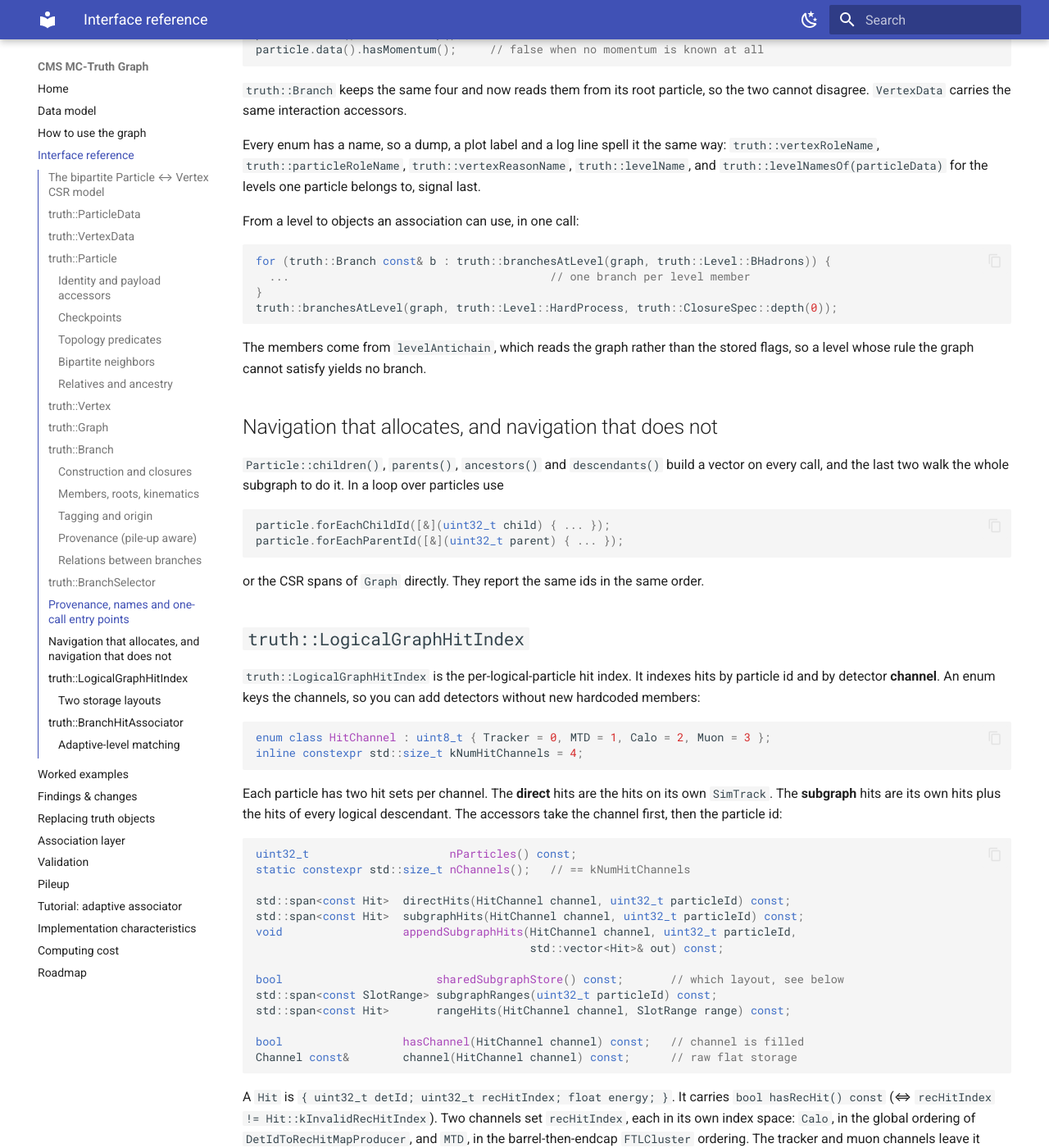
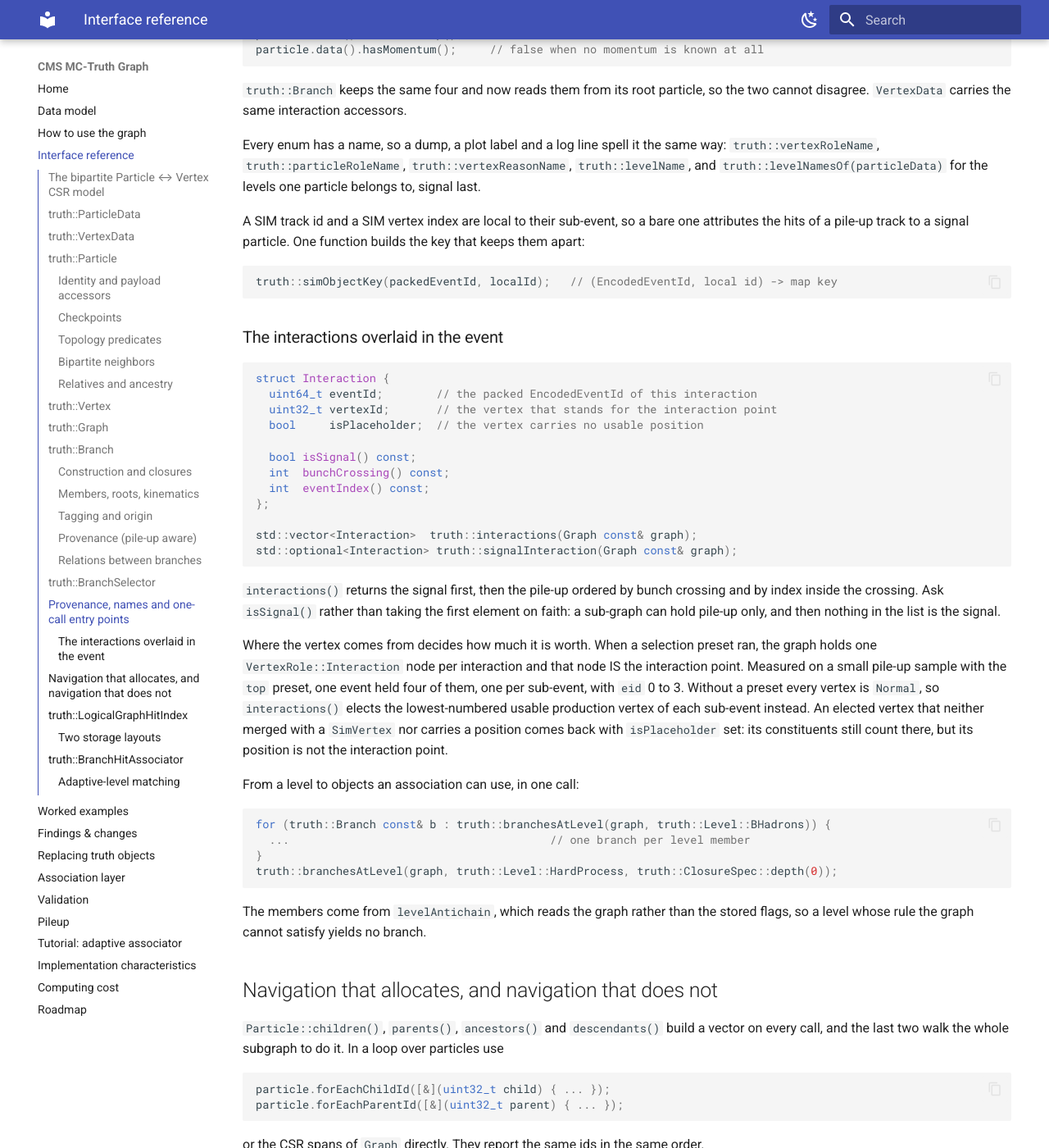
Before and after one commit to felicepantaleo/cms-truth-docs, an MkDocs documentation site: the page built from docs/interface.md, in a window 1280 px wide and 1400 px high, scrolled down 9253 px. Shown: the whole window at 82% size. Built offline with MkDocs 1.6.1 and Material for MkDocs 9.7.7, drawn with Linux system fonts in a browser that asks for light colours; some of the changed text lies outside the part shown.

Commit message:
interface: the interactions of an event, the SIM object key and ancestorCount

````diff
--- a/docs/interface.md
+++ b/docs/interface.md
@@ -419,6 +419,44 @@ Every enum has a name, so a dump, a plot label and a log line spell it the same
 `truth::levelName`, and `truth::levelNamesOf(particleData)` for the levels one particle
 belongs to, signal last.
 
+A SIM track id and a SIM vertex index are local to their sub-event, so a bare one
+attributes the hits of a pile-up track to a signal particle. One function builds the key
+that keeps them apart:
+
+```cpp
+truth::simObjectKey(packedEventId, localId);   // (EncodedEventId, local id) -> map key
+```
+
+### The interactions overlaid in the event
+
+```cpp
+struct Interaction {
+  uint64_t eventId;        // the packed EncodedEventId of this interaction
+  uint32_t vertexId;       // the vertex that stands for the interaction point
+  bool     isPlaceholder;  // the vertex carries no usable position
+
+  bool isSignal() const;
+  int  bunchCrossing() const;
+  int  eventIndex() const;
+};
+
+std::vector<Interaction>  truth::interactions(Graph const& graph);
+std::optional<Interaction> truth::signalInteraction(Graph const& graph);
+```
+
+`interactions()` returns the signal first, then the pile-up ordered by bunch crossing and
+by index inside the crossing. Ask `isSignal()` rather than taking the first element on
+faith: a sub-graph can hold pile-up only, and then nothing in the list is the signal.
+
+Where the vertex comes from decides how much it is worth. When a selection preset ran, the
+graph holds one `VertexRole::Interaction` node per interaction and that node IS the
+interaction point. Measured on a small pile-up sample with the `top` preset, one event held
+four of them, one per sub-event, with `eid` 0 to 3. Without a preset every vertex is
+`Normal`, so `interactions()` elects the lowest-numbered usable production vertex of each
+sub-event instead. An elected vertex that neither merged with a `SimVertex` nor carries a
+position comes back with `isPlaceholder` set: its constituents still count there, but its
+position is not the interaction point.
+
 From a level to objects an association can use, in one call:
 
 ```cpp
@@ -442,6 +480,9 @@ particle.forEachParentId([&](uint32_t parent) { ... });
 ```
 
 or the CSR spans of `Graph` directly. They report the same ids in the same order.
+
+`Particle::ancestorCount()` returns `ancestors().size()` without building the vector, for
+code that only needs the depth.
 
 ## `truth::LogicalGraphHitIndex`
 
````
